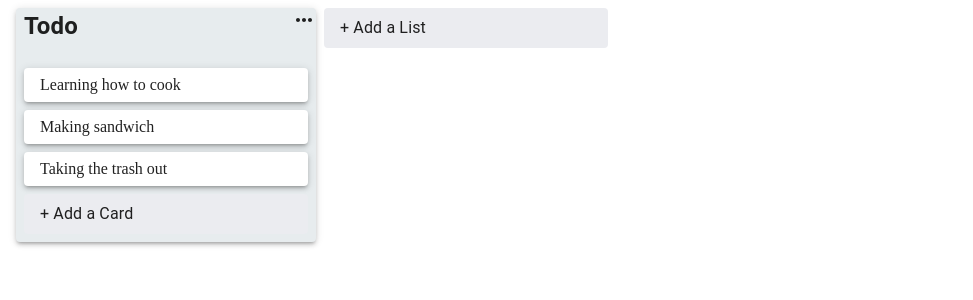
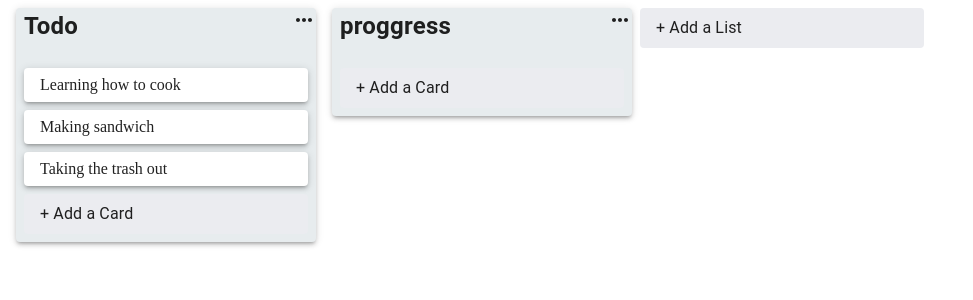
Before and after one commit to ryuk156/KanBan-Board, a React (Create React App) app in the folder kanban_board/: page / in a window 1280 px wide. Shown: the top 300 px of the page, without its empty margins (0-973 px from the left). Built offline with nearby package versions, Linux system fonts and the light colour scheme.

Commit message:
draggable card in different list

```diff
--- a/kanban_board/src/App.js
+++ b/kanban_board/src/App.js
@@ -82,7 +82,9 @@
     const draggingCard = sourceList.cards.filter(
       (card) => card.id === draggableId
     )[0];
+
     if (source.droppableId === destination.droppableId) {
+      //cards are in same list
       sourceList.cards.splice(source.index, 1);
       destinationList.cards.splice(destination.index, 0, draggingCard);
       const newState = {
@@ -90,6 +92,19 @@
         lists: {
           ...data.lists,
           [sourceList.id]: destinationList,
+        },
+      };
+      setdata(newState);
+    } else {
+      sourceList.cards.splice(source.index, 1);
+      destinationList.cards.splice(destination.index, 0, draggingCard);
+      const newState = {
+        ...data,
+        lists: {
+          ...data.lists,
+
+          [sourceList.id]: sourceList,
+          [destinationList.id]: destinationList,
         },
       };
       setdata(newState);
--- a/kanban_board/src/utils/store.js
+++ b/kanban_board/src/utils/store.js
@@ -20,8 +20,13 @@
       title: "Todo",
       cards,
     },
+    "list-2": {
+      id: "list-2",
+      title: "proggress",
+      cards: [],
+    },
   },
-  listIds: ["list-1"],
+  listIds: ["list-1", "list-2"],
 };
 
 export default data;
```
